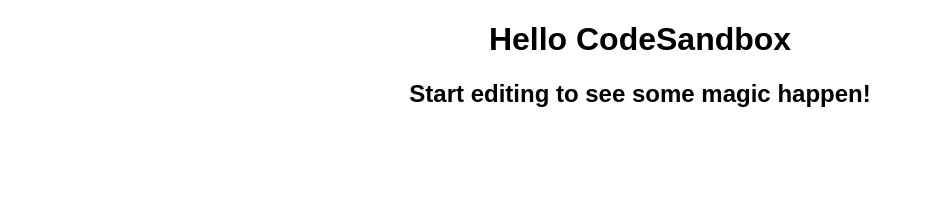
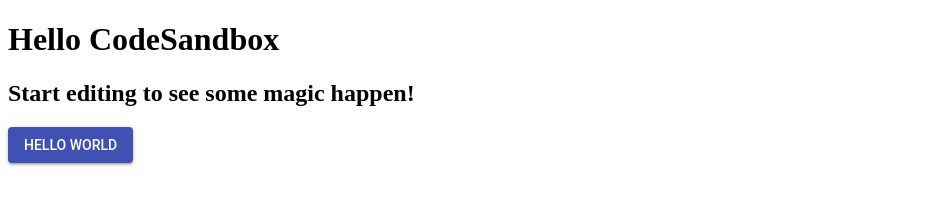
Before and after one commit to tsudodog/svc-app, a React app: page / in a window 1280 px wide. Shown: the whole page, without its empty margins (0-926 px from the left). Built offline with nearby package versions, Linux system fonts and the light colour scheme.

Commit message:
Learning
Made sure the button dependency was working correctly and just testing codesandbox some more

```diff
--- a/public/index.html
+++ b/public/index.html
@@ -27,7 +27,9 @@
 	<noscript>
 		You need to enable JavaScript to run this app.
 	</noscript>
-	<div id="root"></div>
+	<div id="app"></div>
+  <div id="root"></div>
+
 	<!--
       This HTML file is a template.
       If you open it directly in the browser, you will see an empty page.
--- a/src/index.js
+++ b/src/index.js
@@ -1,11 +1,20 @@
 import React from "react";
 import ReactDOM from "react-dom";
+import Button from "@material-ui/core/Button";
 
 import "./styles.css";
 
 function App() {
   return (
-    <div className="App">
+    <Button variant="contained" color="primary">
+      Hello World
+    </Button>
+  );
+}
+
+function App2() {
+  return (
+    <div className="App2">
       <h1>Hello CodeSandbox</h1>
       <h2>Start editing to see some magic happen!</h2>
     </div>
@@ -14,3 +23,5 @@
 
 const rootElement = document.getElementById("root");
 ReactDOM.render(<App />, rootElement);
+
+ReactDOM.render(<App2 />, document.querySelector("#app"));
```
